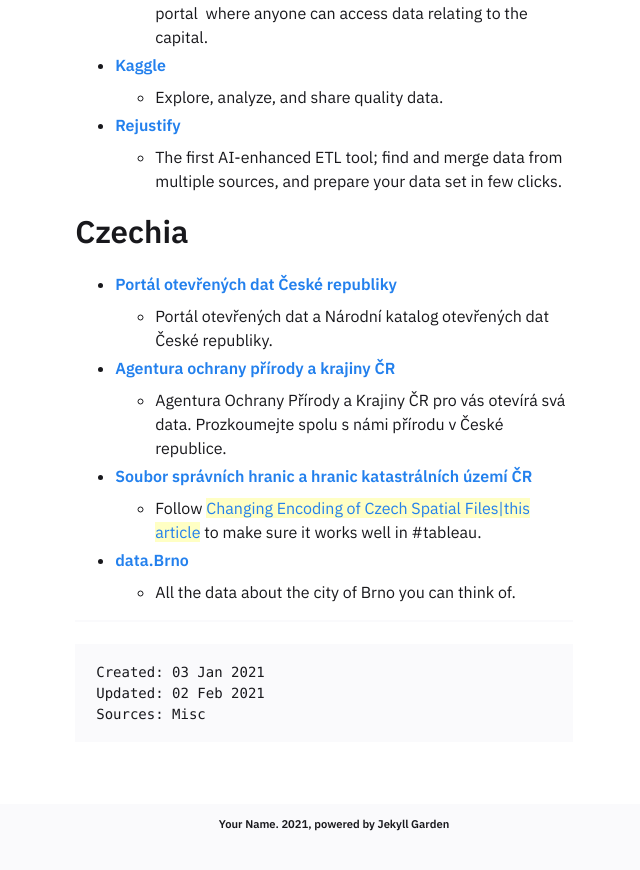
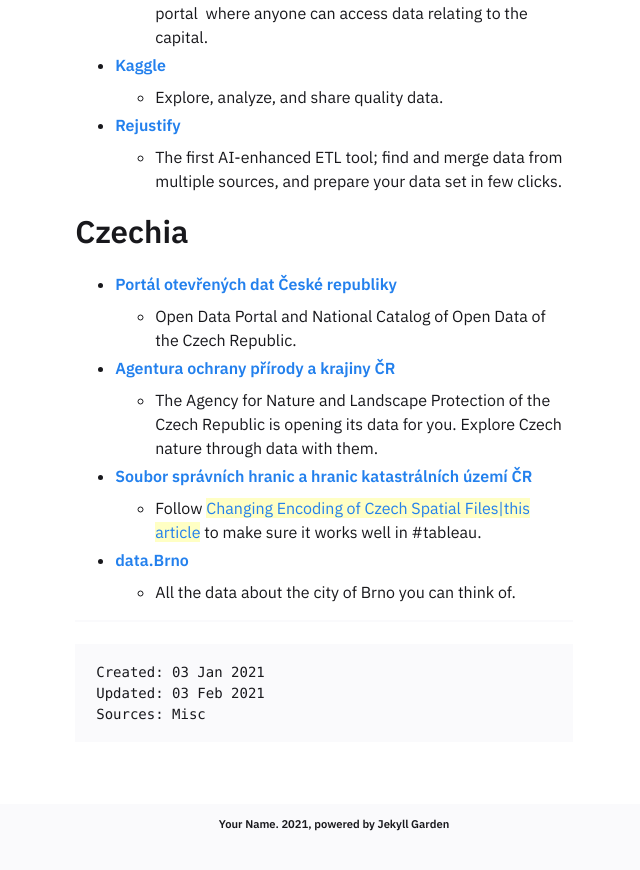
Before and after one commit to one-data-cookie/one-data-cookie.github.io, a Jekyll site: the page built from _notes/Finding a Dataset.md, in a window 1280 px wide and 900 px high, scrolled down 600 px. Shown: the top 870 px of the window, without its empty margins (316-956 px from the left). Built offline with Jekyll 4.4.1, drawn with Linux system fonts in a browser that asks for light colours.

Commit message:
change about page, polish a few notes, and simplify standard page header for mobile

```diff
--- a/_notes/Finding a Dataset.md
+++ b/_notes/Finding a Dataset.md
@@ -19,9 +19,9 @@
 
 ## Czechia
 * [**Portál otevřených dat České republiky**](https://data.gov.cz/)
-	* Portál otevřených dat a Národní katalog otevřených dat České republiky.
+	* Open Data Portal and National Catalog of Open Data of the Czech Republic.
 * [**Agentura ochrany přírody a krajiny ČR**](https://gis-aopkcr.opendata.arcgis.com/)
-	* Agentura Ochrany Přírody a Krajiny ČR pro vás otevírá svá data. Prozkoumejte spolu s námi přírodu v České republice.
+	* The Agency for Nature and Landscape Protection of the Czech Republic is opening its data for you. Explore Czech nature through data with them.
 * [**Soubor správních hranic a hranic katastrálních území ČR**](https://geoportal.cuzk.cz/(S(m1uwhmxw050u2bm2abneexph))/Default.aspx?mode=TextMeta&side=dSady_RUIAN&metadataID=CZ-CUZK-SH-V&mapid=5&head_tab=sekce-02-gp&menu=252)
 	* Follow [[Changing Encoding of Czech Spatial Files\|this article]] to make sure it works well in #tableau.
 * [**data.Brno**](https://data.brno.cz/)
@@ -30,5 +30,5 @@
 ---
 
     Created: 03 Jan 2021
-    Updated: 02 Feb 2021
+    Updated: 03 Feb 2021
 	Sources: Misc
```
Also changed, not shown: _notes/Learning Data.md (+1 -1 lines), _notes/Learning Tableau.md (+1 -1 lines).
